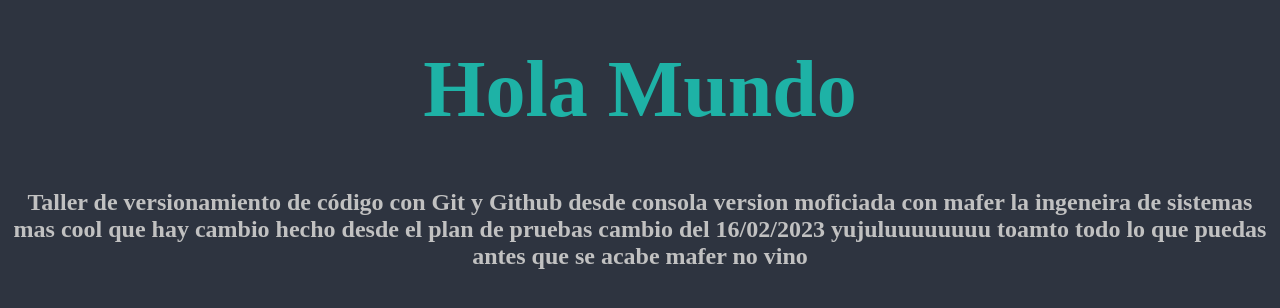
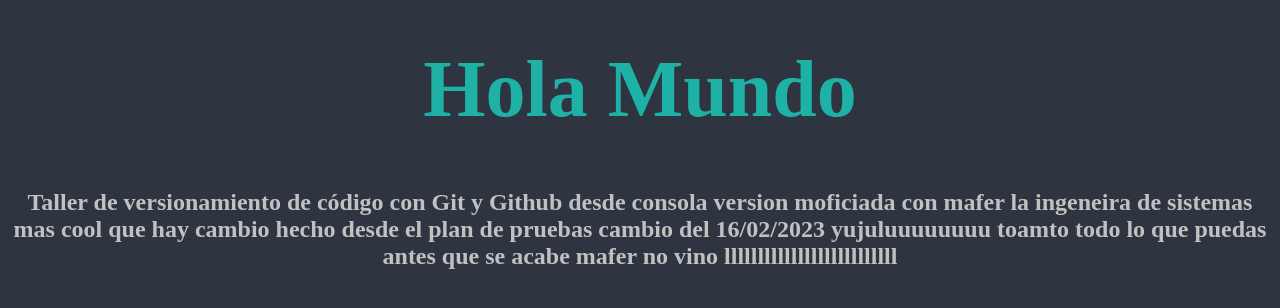
Before and after one commit to 88252455/git-hub-prueba, a plain HTML site: page index.html in a window 1280 px wide. Shown: the part 156-464 px from the top of the page. Drawn offline with Linux system fonts and the light colour scheme.

Commit message:
holaaaaaaaa

```diff
--- a/index.html
+++ b/index.html
@@ -19,6 +19,8 @@ cambio del 16/02/2023 yujuluuuuuuuu
 
 toamto todo lo que puedas antes que se acabe
 mafer no vino
+
+llllllllllllllllllllllllll
  </h2>
 </body>
 </html>
```
